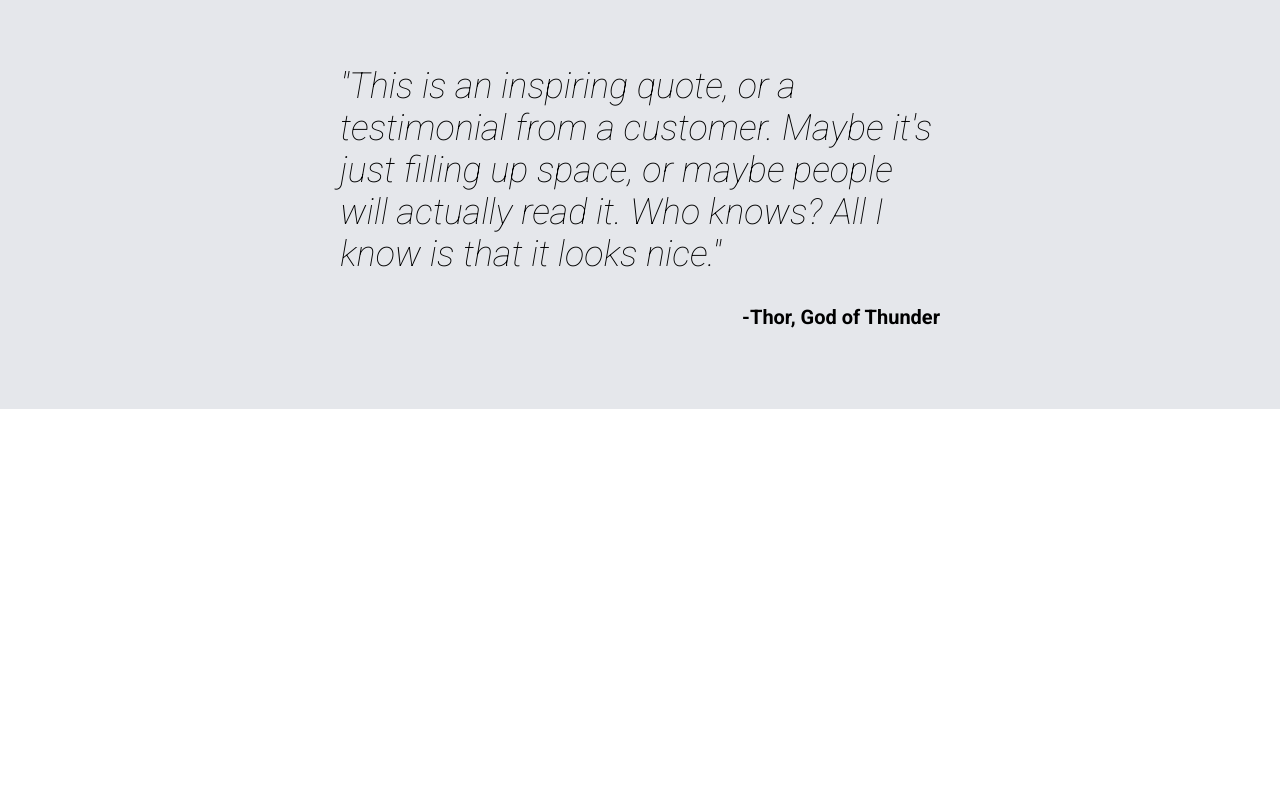
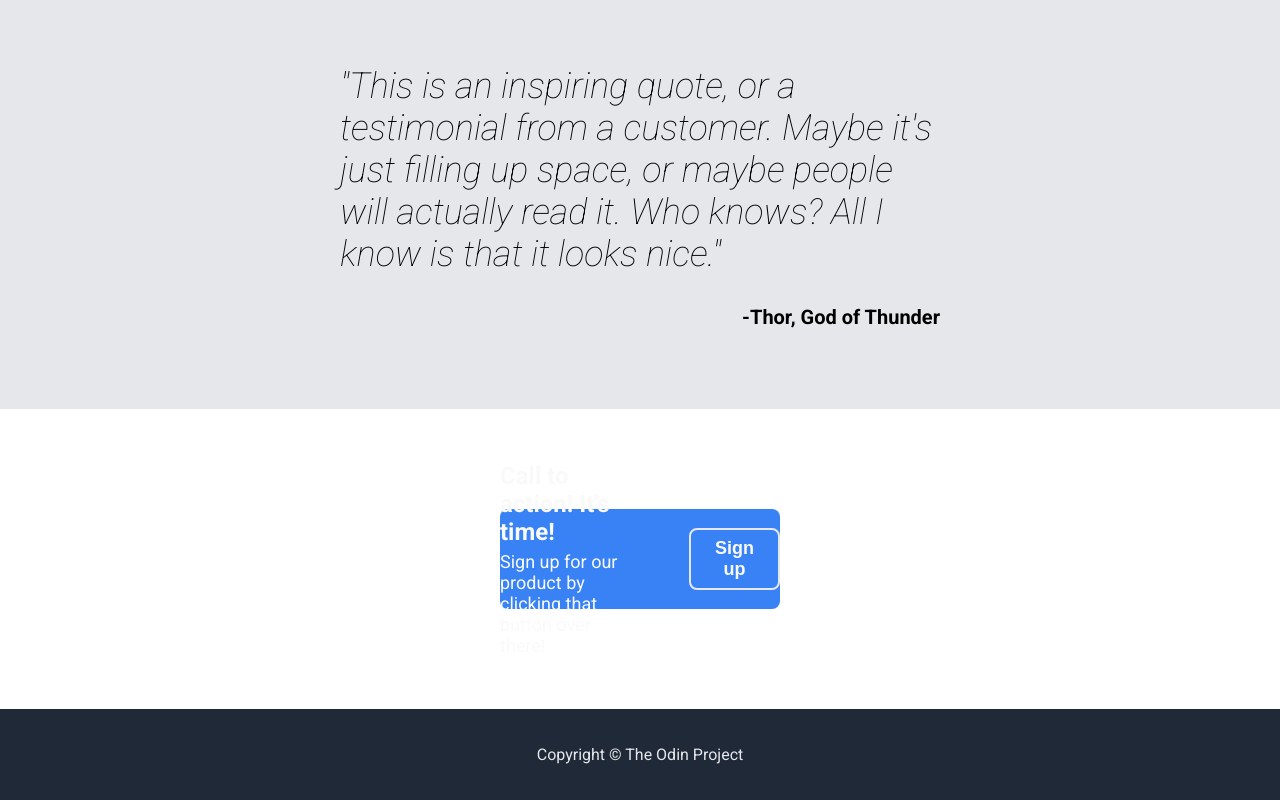
Before and after one commit to pedromprodr/sample-website, a plain HTML site: page index.html in a window 1280 px wide. Shown: the part 1079-1879 px from the top of the page. Before the commit the page ends 1488 px from the top, so only its background shows below. Drawn offline with Linux system fonts and the light colour scheme.

Commit message:
Finish the whole project basis.

```diff
--- a/index.html
+++ b/index.html
@@ -64,6 +64,16 @@
             <p class="quote-author">-Thor, God of Thunder</p>
         </div>
     </div>
+    <div class="subscribe-container">
+        <div class="subscribe-text">
+            <h4>Call to action! It's time!</h4>
+            <p>Sign up for our product by clicking that button over there!</p>
+        </div>
+        <button>Sign up</button>
+    </div>
+    <div class="footer">
+        <p>Copyright © The Odin Project</p>
+    </div>
 </body>
 
 </html>
--- a/style.css
+++ b/style.css
@@ -127,6 +127,33 @@ body {
     font-weight: 700;
     margin: 0;
 }
+.subscribe-container{
+    display: flex;
+    margin: 100px 500px;
+    height: 100px;
+    border-radius: 8px;
+    justify-content: center;
+    align-items: center;
+    background-color: #3882F6;
+}
+.subscribe-text{
+    display: flex;
+    color: #F9FAF8;
+    flex-direction: column;
+}
+
+.subscribe-text p{
+    font-weight: 400;
+    font-size: 18px;
+    margin: 0;
+}
+.subscribe-text h4{
+    margin: 0;
+    padding-bottom: 5px;
+    font-weight: 600;
+    font-size: 24px;
+}
+
 
 ul {
     list-style: none;
@@ -146,6 +173,27 @@ button {
     justify-content: flex-start;
 }
 
+.subscribe-container button {
+    border: 2px solid #E5E7EB;
+    margin-left: 50px;
+    color: #F9FAF8;
+    padding: 8px 24px;
+    width: 150px;
+    font-size: 18px;
+    font-weight: 800;
+    background-color: #3882F6;
+    border-radius: 8px;
+    justify-content: flex-start;
+}
+
+.footer{
+    display: flex;
+    padding: 20px 0;
+    justify-content: center;
+    color: #E5E7EB;
+    background-color: #1F2937;
+}
+
 a {
     text-decoration: none;
     color: white;
```
